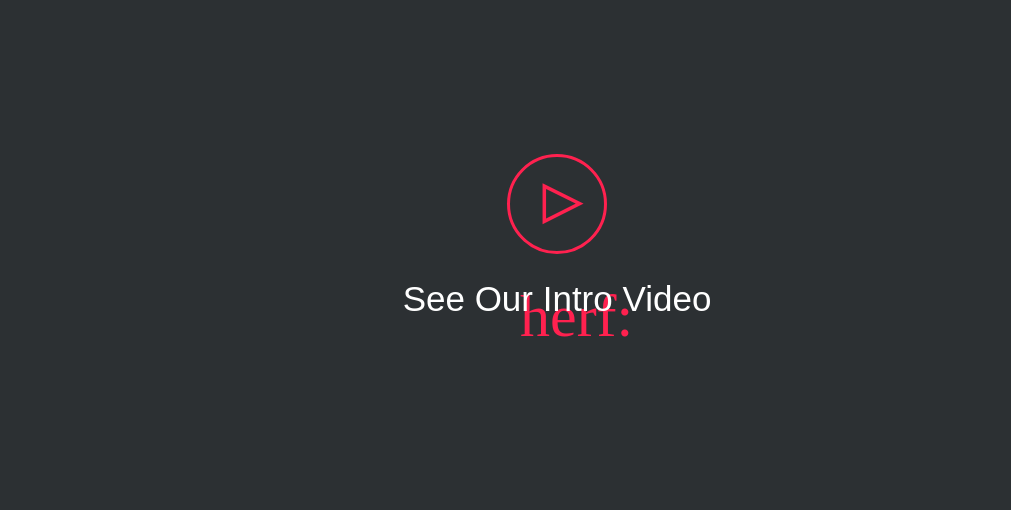
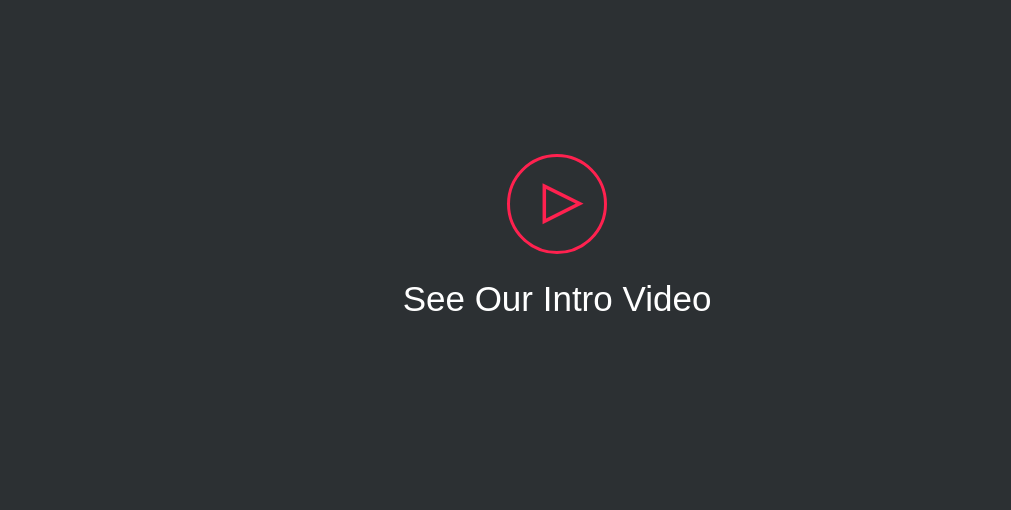
Before and after one commit to hstar1312/chati, a website: page index.html in a window 1280 px wide. Shown: the part 4331-4841 px from the top of the page, without its empty margins (83-1094 px from the left). Drawn offline with Linux system fonts and the light colour scheme.

Commit message:
Update index.html

```diff
--- a/index.html
+++ b/index.html
@@ -321,7 +321,7 @@
 
             <!-- Button trigger modal -->
             <button type="button" class="btn btn-outline-primary play-control" data-toggle="modal" data-target="#exampleModalCenter">
-              <i class="ti-control-play" > herf:</i>
+              <i class="ti-control-play" ></i>
             </button>
             <h6 class="section-title mt-4">See Our Intro Video</h6>
 
```
